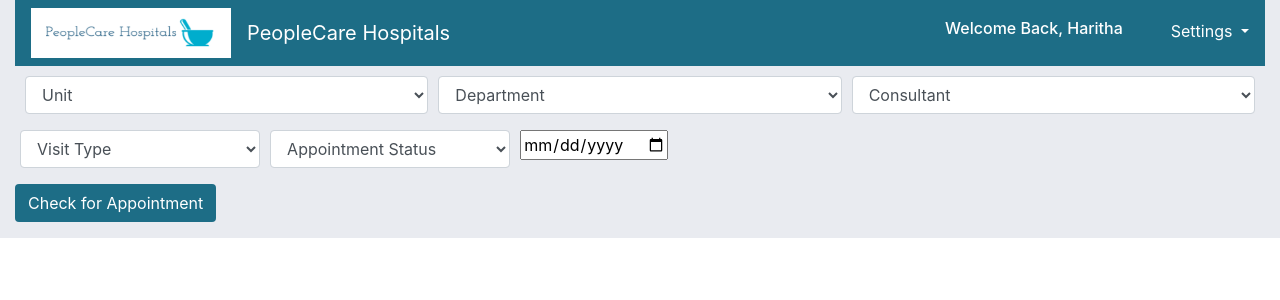
After one commit to PVRaseela/PHIS, a Django app: page /phis/appointment in a window 1280 px wide. The commit adds this page. Shown: the top 300 px of the page. Run offline with Django 4.2, Linux system fonts and the light colour scheme.

Commit message:
template changes-appointment

```diff
--- a/registration/static/css/login.css
+++ b/registration/static/css/login.css
@@ -11,7 +11,7 @@ body {
     /* font-size: medium; */
     background-color: white;
     border-radius: 10px;
-    border-color: #316b89 ;
+    border-color: #1d6d86 ;
     box-shadow: 0 2px 4px rgb(0 0 0 / 10%), 0 8px 16px rgb(0 0 0 / 10%);
     height: 360px; width: 320px;
     left: 300px;
@@ -23,6 +23,6 @@ body {
 
 .bgi_color{
     /* background-color: #6667AB; */
-    background-color:  #316b89;
+    background-color:  #1d6d86;
     color: #e9ebf0;
 }
--- /dev/null
+++ b/registration/static/css/registration.css
@@ -0,0 +1,23 @@
+.custom_border{
+border-color: #1d6d86;
+border-radius: 50px;
+}
+.container-fluid {
+    background-color: #e9ebf0;
+    height: 100%;
+}
+.topnav-right {
+    float: right;
+  }
+  .bgi_color{
+    background-color: #1d6d86 !important;
+    color: #ffffff !important;
+}
+.regform{
+    caret-color: transparent;
+    margin: 10px;
+}
+.appform{
+    caret-color: transparent;
+    margin: 10px;
+}
--- /dev/null
+++ b/registration/templates/appointment.html
@@ -0,0 +1,71 @@
+{% extends 'template.html' %}
+{% load static %}
+{% block content %}
+
+        <form class=" appform" get>
+            <div class="form-row">
+
+                <div class="form-group col-md-4">
+                    <!-- <label for="inputState">State</label> -->
+                    <select id="inputState" class="form-control">
+                        <option selected>Unit</option>
+                        <option>Unit-1</option>
+                        <option>Unit-2</option>
+
+                    </select>
+                </div>
+                <div class="form-group col-md-4">
+                    <!-- <label for="inputState">State</label> -->
+                    <select id="inputState" class="form-control">
+                        <option selected>Department</option>
+                        <option>General Medicine</option>
+                        <option>Obstetrics &Gynaecology</option>
+                        <option>ENT</option>
+                        <option>OrthoPeadics</option>
+                        <option>Gasterology</option>
+                    </select>
+                </div>
+                <div class="form-group col-md-4">
+                    <!-- <label for="inputState">State</label> -->
+                    <select id="inputState" class="form-control">
+                        <option selected>Consultant</option>
+                        <option>Dr. Shyam</option>
+
+                    </select>
+            </div>
+            <div class="form-row">
+                <div class="form-group col-md-4">
+                    <!-- <label for="inputState">State</label> -->
+                    <select id="visitType" class="form-control">
+                        <option selected>Visit Type</option>
+                        <option>New Registration</option>
+                        <option>Follow Up</option>
+                        <option>Re-visit</option>
+
+                    </select>
+                </div>
+                <div class="form-group col-md-4">
+                    <!-- <label for="inputState">State</label> -->
+                    <select id="appStatus" class="form-control">
+                        <option selected>Appointment Status</option>
+                        <option>Booked</option>
+                        <option>Confirmed</option>
+
+                    </select>
+                </div>
+
+                <div class="form-group col-md-4">
+                    <input type="date" name="" id="">
+                </div>
+
+
+
+                <button type="button" class="btn btn-md bgi_color form-group" id="checkappointBtnId" onclick="window.Location='#calender',viewCalender()">Check for Appointment</button>
+            </div>
+        </form>
+
+        <div id="calender" style="display:hidden"></div>
+
+    </div>
+
+{% endblock %}
--- /dev/null
+++ b/registration/templates/template.html
@@ -0,0 +1,67 @@
+{% load static %}
+
+<!DOCTYPE html>
+<html lang="en">
+<head>
+    <meta charset="UTF-8">
+    <meta http-equiv="X-UA-Compatible" content="IE=edge">
+    <meta name="viewport" content="width=device-width, initial-scale=1.0">
+    <link rel="shortcut icon" href="{% static 'images\favicon-32x32.png' %}" type="image/x-icon">
+
+    <title>PeopleCare Hospitals-Patient Login</title>
+    <link rel="stylesheet" href="{% static 'css\registration.css' %}">
+
+    <link rel="stylesheet" href="https://cdn.jsdelivr.net/npm/bootstrap@4.6.1/dist/css/bootstrap.min.css"
+        integrity="sha384-zCbKRCUGaJDkqS1kPbPd7TveP5iyJE0EjAuZQTgFLD2ylzuqKfdKlfG/eSrtxUkn" crossorigin="anonymous">
+
+    <script src="https://ajax.googleapis.com/ajax/libs/jquery/3.6.0/jquery.min.js"></script>
+
+</head>
+
+<body>
+
+        <div class="container-fluid">
+    <nav class="navbar navbar-expand-lg navbar-light bgi_color">
+        <img src="{% static 'images/PeoplecareHospitals-logo.png' %}" width="200" height="50" alt="" class="pl-10">
+
+        <a class="navbar-brand px-3 text-white" href="#">PeopleCare Hospitals</a>
+
+        <div class="collapse navbar-collapse" id="navbarSupportedContent">
+
+        </div>
+        <div class="topnav-right">
+            <div class="collapse navbar-collapse" id="navbarSupportedContent">
+                <ul class="navbar-nav mr-auto">
+                    <li class="nav-item">
+                        <h6>Welcome Back, Haritha</h6>
+                    </li>
+                    <li class="nav-item dropdown ">
+                        <a class="nav-link dropdown-toggle text-white p-0 pl-5" href="#" id="navbarDropdown"
+                            role="button" data-toggle="dropdown" aria-expanded="false">
+                            Settings
+                        </a>
+                        <div class="dropdown-menu" aria-labelledby="navbarDropdown">
+                            <a class="dropdown-item" href="#">Change Password</a>
+                            <a class="dropdown-item" href="#">View Profile</a>
+
+                        </div>
+                    </li>
+
+                </ul>
+            </div>
+        </div>
+
+    </nav>
+
+{% block content %}
+{% endblock %}
+</div>
+
+<script src="https://cdn.jsdelivr.net/npm/jquery@3.5.1/dist/jquery.slim.min.js"
+integrity="sha384-DfXdz2htPH0lsSSs5nCTpuj/zy4C+OGpamoFVy38MVBnE+IbbVYUew+OrCXaRkfj"
+crossorigin="anonymous"></script>
+<script src="https://cdn.jsdelivr.net/npm/bootstrap@4.6.1/dist/js/bootstrap.bundle.min.js"
+integrity="sha384-fQybjgWLrvvRgtW6bFlB7jaZrFsaBXjsOMm/tB9LTS58ONXgqbR9W8oWht/amnpF"
+crossorigin="anonymous"></script>
+</body>
+</html>
--- a/registration/urls.py
+++ b/registration/urls.py
@@ -4,4 +4,6 @@ from . import views
 urlpatterns = [
     path('login',views.login),
     path('home',views.home),
+    path('registration',views.registration),
+    path('appointment',views.appointment),
 ]
--- a/registration/views.py
+++ b/registration/views.py
@@ -8,3 +8,7 @@ def login(request):
     return render(request,'login.html')
 def home(request):
     return render(request,'home.html')
+def registration(request):
+    return render(request,'registration.html')
+def appointment(request):
+    return render(request,'appointment.html')
```
Also changed, not shown: registration/static/css/home.css (+47 -0 lines), registration/templates/home.html (+21 -15 lines), registration/templates/registration.html (added, +175 -0 lines), registration/static/images/regicon.png (added).
